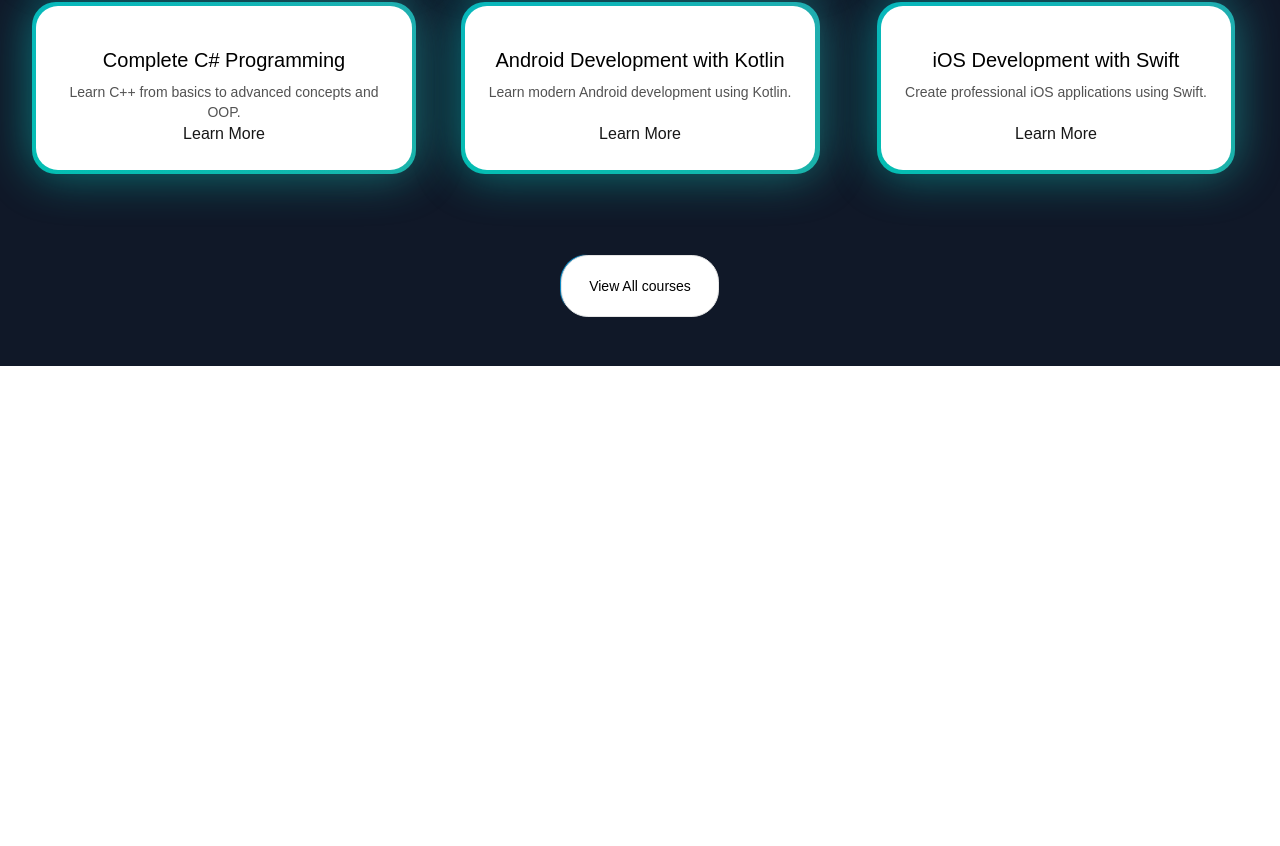
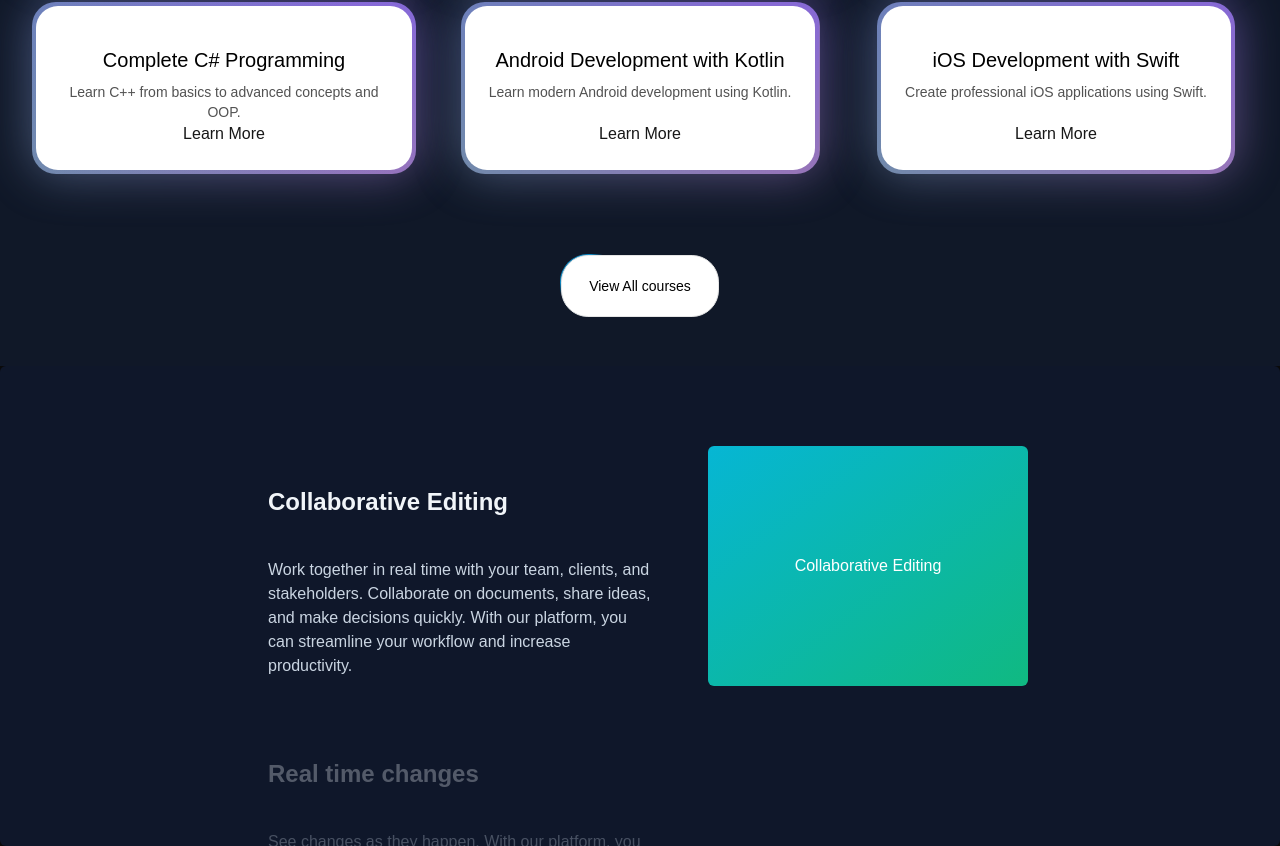
Before and after one commit to ihassanarif29/nextjs-project-one, a Next.js app: page / in a window 1280 px wide. Shown: the part 994-1840 px from the top of the page. Before the commit the page ends 1360 px from the top, so only its background shows below. Built offline with nearby package versions, Linux system fonts and the light colour scheme.

Commit message:
Add StickyScrollSection and StickyScroll components, implement scrolling effects, and enhance layout

```diff
--- a/src/app/page.tsx
+++ b/src/app/page.tsx
@@ -1,11 +1,13 @@
 import FeaturedCources from "@/components/FeaturedCources";
 import HeroSection from "@/components/HeroSection";
+import StickyScrollSection from "@/components/StickyScrollSection";
 
 export default function Home() {
   return (
     <main className="min-h-screen bg-black/96 antialiased bg-grid-white/[0.02]">
       <HeroSection />
       <FeaturedCources />
+      <StickyScrollSection />
     </main>
   );
 }
--- /dev/null
+++ b/src/components/StickyScrollSection.tsx
@@ -0,0 +1,104 @@
+"use client";
+import coursesData from "@/data/dev_cources.json";
+import React from "react";
+import { StickyScroll } from "./ui/sticky-scroll-reveal";
+
+// interface Course {
+//   title: string;
+//   description: string;
+//   price: number;
+//   instructor: string;
+//   isFeatured: boolean;
+//   image: string;
+// }
+
+function StickyScrollSection() {
+  //   const featuredCources = coursesData.courses.filter(
+  //     (course: Course) => course.isFeatured,
+  //   );
+
+  return (
+    <div>
+      <StickyScroll content={exampleContent} />
+    </div>
+  );
+}
+
+export default StickyScrollSection;
+
+const courcesContent = [
+  {
+    title: "Complete JavaScript Bootcamp",
+    description:
+      "Learn modern JavaScript from beginner to advanced including ES6, DOM manipulation, APIs, and real-world projects.",
+  },
+  {
+    title: "MERN Stack Development Masterclass",
+    description:
+      "Build full-stack web applications using MongoDB, Express.js, React.js, and Node.js with hands-on projects.",
+  },
+  {
+    title: "Python for Beginners",
+    description:
+      "Master Python fundamentals including variables, loops, functions, OOP, and build practical applications.",
+  },
+  {
+    title: "React & Next.js Complete Guide",
+    description:
+      "Learn frontend development with React and build scalable server-side rendered applications using Next.js.",
+  },
+  {
+    title: "Docker & Kubernetes Essentials",
+    description:
+      "Understand containerization, deployment, orchestration, and DevOps workflows using Docker and Kubernetes.",
+  },
+];
+
+const exampleContent = [
+  {
+    title: "Collaborative Editing",
+    description:
+      "Work together in real time with your team, clients, and stakeholders. Collaborate on documents, share ideas, and make decisions quickly. With our platform, you can streamline your workflow and increase productivity.",
+    content: (
+      <div className="flex h-full w-full items-center justify-center bg-[linear-gradient(to_bottom_right,var(--cyan-500),var(--emerald-500))] text-white">
+        Collaborative Editing
+      </div>
+    ),
+  },
+  {
+    title: "Real time changes",
+    description:
+      "See changes as they happen. With our platform, you can track every modification in real time. No more confusion about the latest version of your project. Say goodbye to the chaos of version control and embrace the simplicity of real-time updates.",
+    content: (
+      <div className="flex h-full w-full items-center justify-center text-white">
+        {/* <img
+          src="/linear.webp"
+          width={300}
+          height={300}
+          className="h-full w-full object-cover"
+          alt="linear board demo"
+        /> */}
+      </div>
+    ),
+  },
+  {
+    title: "Version control",
+    description:
+      "Experience real-time updates and never stress about version control again. Our platform ensures that you're always working on the most recent version of your project, eliminating the need for constant manual updates. Stay in the loop, keep your team aligned, and maintain the flow of your work without any interruptions.",
+    content: (
+      <div className="flex h-full w-full items-center justify-center bg-[linear-gradient(to_bottom_right,var(--orange-500),var(--yellow-500))] text-white">
+        Version control
+      </div>
+    ),
+  },
+  {
+    title: "Running out of content",
+    description:
+      "Experience real-time updates and never stress about version control again. Our platform ensures that you're always working on the most recent version of your project, eliminating the need for constant manual updates. Stay in the loop, keep your team aligned, and maintain the flow of your work without any interruptions.",
+    content: (
+      <div className="flex h-full w-full items-center justify-center bg-[linear-gradient(to_bottom_right,var(--cyan-500),var(--emerald-500))] text-white">
+        Running out of content
+      </div>
+    ),
+  },
+];
--- /dev/null
+++ b/src/components/ui/sticky-scroll-reveal.tsx
@@ -0,0 +1,112 @@
+"use client";
+import React, { useEffect, useRef, useState } from "react";
+import { useMotionValueEvent, useScroll } from "motion/react";
+import { motion } from "motion/react";
+import { cn } from "@/utils/cn";
+
+export const StickyScroll = ({
+  content,
+  contentClassName,
+}: {
+  content: {
+    title: string;
+    description: string;
+    content?: React.ReactNode | any;
+  }[];
+  contentClassName?: string;
+}) => {
+  const [activeCard, setActiveCard] = React.useState(0);
+  const ref = useRef<any>(null);
+  const { scrollYProgress } = useScroll({
+    // uncomment line 22 and comment line 23 if you DONT want the overflow container and want to have it change on the entire page scroll
+    // target: ref
+    container: ref,
+    offset: ["start start", "end start"],
+  });
+  const cardLength = content.length;
+
+  useMotionValueEvent(scrollYProgress, "change", (latest) => {
+    const cardsBreakpoints = content.map((_, index) => index / cardLength);
+    const closestBreakpointIndex = cardsBreakpoints.reduce(
+      (acc, breakpoint, index) => {
+        const distance = Math.abs(latest - breakpoint);
+        if (distance < Math.abs(latest - cardsBreakpoints[acc])) {
+          return index;
+        }
+        return acc;
+      },
+      0,
+    );
+    setActiveCard(closestBreakpointIndex);
+  });
+
+  const backgroundColors = [
+    "#0f172a", // slate-900
+    "#000000", // black
+    "#171717", // neutral-900
+  ];
+  const linearGradients = [
+    "linear-gradient(to bottom right, #06b6d4, #10b981)", // cyan-500 to emerald-500
+    "linear-gradient(to bottom right, #ec4899, #6366f1)", // pink-500 to indigo-500
+    "linear-gradient(to bottom right, #f97316, #eab308)", // orange-500 to yellow-500
+  ];
+
+  const [backgroundGradient, setBackgroundGradient] = useState(
+    linearGradients[0],
+  );
+
+  useEffect(() => {
+    setBackgroundGradient(linearGradients[activeCard % linearGradients.length]);
+  }, [activeCard]);
+
+  return (
+    <motion.div
+      animate={{
+        backgroundColor: backgroundColors[activeCard % backgroundColors.length],
+      }}
+      className="relative flex h-[30rem] justify-center space-x-10 overflow-y-auto rounded-md p-10"
+      ref={ref}
+    >
+      <div className="div relative flex items-start px-4">
+        <div className="max-w-2xl">
+          {content.map((item, index) => (
+            <div key={item.title + index} className="my-20">
+              <motion.h2
+                initial={{
+                  opacity: 0,
+                }}
+                animate={{
+                  opacity: activeCard === index ? 1 : 0.3,
+                }}
+                className="text-2xl font-bold text-slate-100"
+              >
+                {item.title}
+              </motion.h2>
+              <motion.p
+                initial={{
+                  opacity: 0,
+                }}
+                animate={{
+                  opacity: activeCard === index ? 1 : 0.3,
+                }}
+                className="text-kg mt-10 max-w-sm text-slate-300"
+              >
+                {item.description}
+              </motion.p>
+            </div>
+          ))}
+          <div className="h-40" />
+        </div>
+      </div>
+      <div
+        style={{ background: backgroundGradient }}
+        className={cn(
+          "sticky top-10 hidden h-60 w-80 overflow-hidden rounded-md bg-white lg:block",
+          contentClassName,
+        )}
+      >
+        {content[activeCard].content ?? null}
+      </div>
+    </motion.div>
+  );
+};
```
